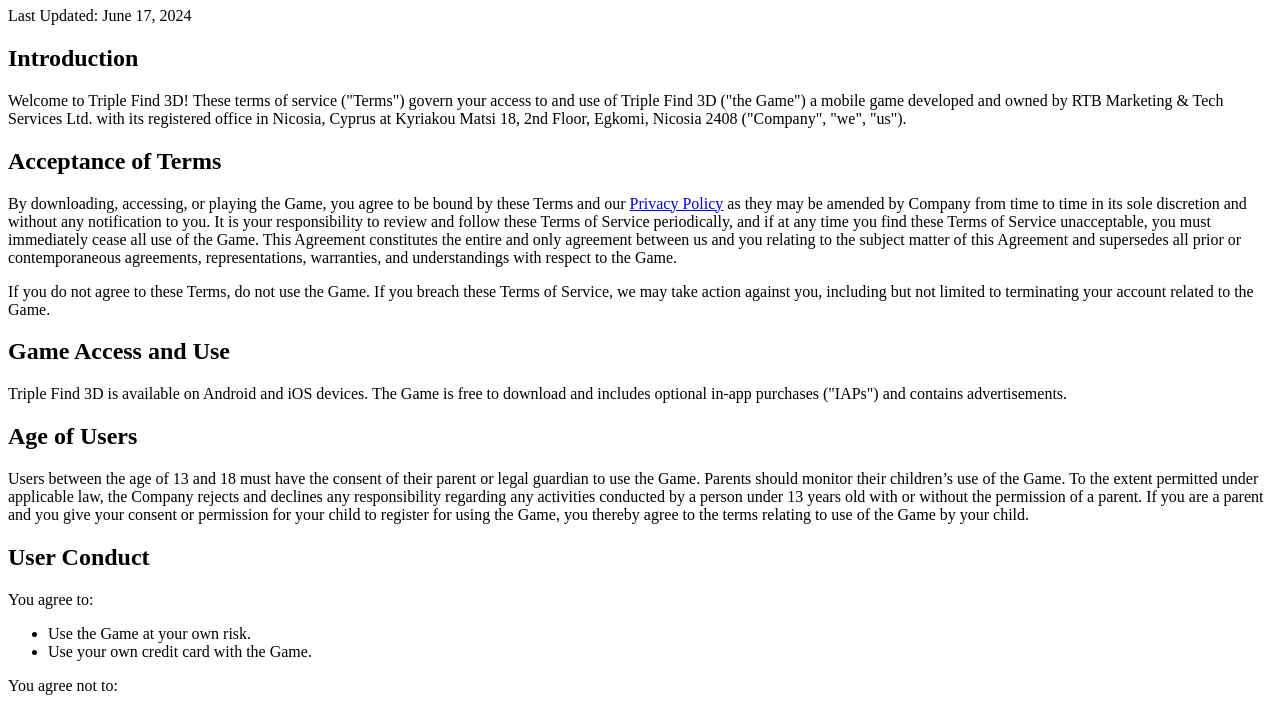
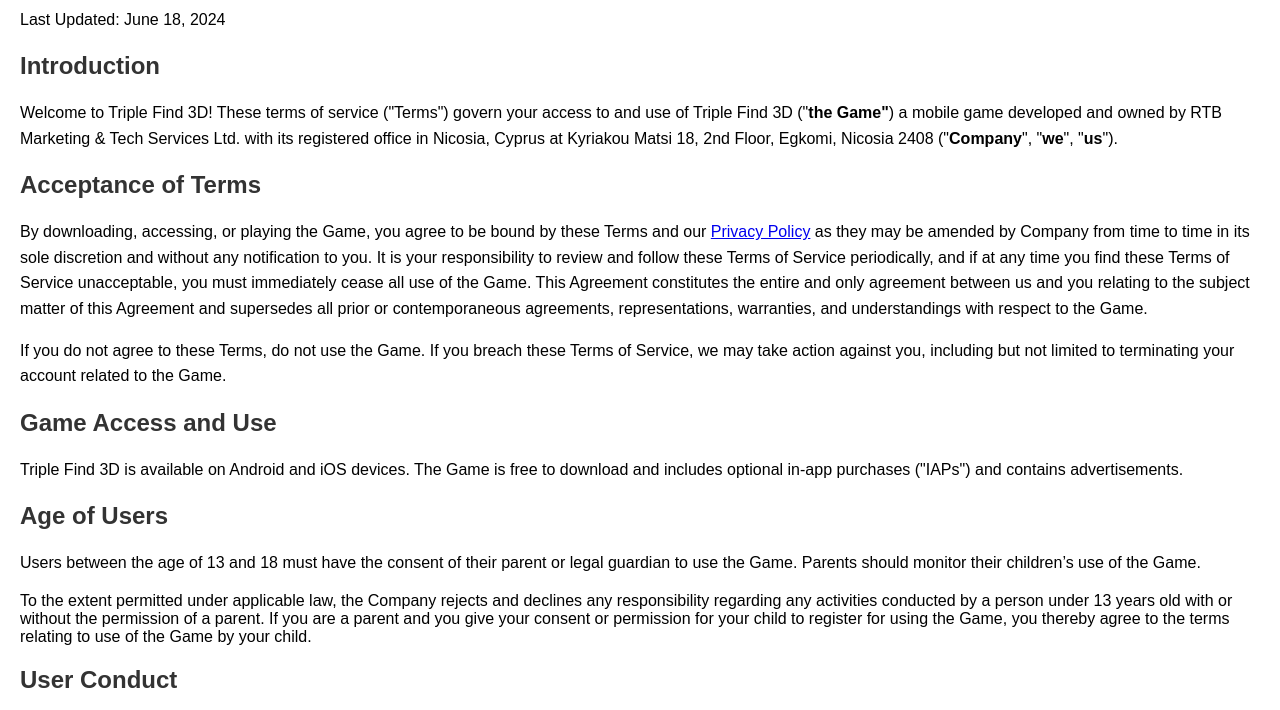
Before and after one commit to Bestgames-aiml/terms-of-service-triple-find, a plain HTML site: page index.html in a window 1280 px wide. Shown: the part 73-783 px from the top of the page. Drawn offline with Linux system fonts and the light colour scheme.

Commit message:
Update index.html

```diff
--- a/index.html
+++ b/index.html
@@ -4,13 +4,32 @@
     <meta charset="UTF-8">
     <meta name="viewport" content="width=device-width, initial-scale=1.0">
     <title>Terms of Service for Triple Find 3D</title>
+    <style>
+        body {
+            font-family: Arial, sans-serif;
+            margin: 20px;
+        }
+        h1, h2, h3 {
+            color: #333;
+        }
+        p {
+            line-height: 1.6;
+        }
+        ul {
+            margin: 10px 0;
+            padding: 0 20px;
+        }
+        li {
+            margin: 5px 0;
+        }
+    </style>
 </head>
 <body>
     <h1>Terms of Service for Triple Find 3D</h1>
-    <p>Last Updated: June 17, 2024</p>
+    <p>Last Updated: June 18, 2024</p>
 
     <h2>Introduction</h2>
-    <p>Welcome to Triple Find 3D! These terms of service ("Terms") govern your access to and use of Triple Find 3D ("the Game") a mobile game developed and owned by RTB Marketing & Tech Services Ltd. with its registered office in Nicosia, Cyprus at Kyriakou Matsi 18, 2nd Floor, Egkomi, Nicosia 2408 ("Company", "we", "us").</p>
+    <p>Welcome to Triple Find 3D! These terms of service ("Terms") govern your access to and use of Triple Find 3D ("<Strong>the Game"</Strong>) a mobile game developed and owned by RTB Marketing & Tech Services Ltd. with its registered office in Nicosia, Cyprus at Kyriakou Matsi 18, 2nd Floor, Egkomi, Nicosia 2408 ("<Strong>Company</Strong>", "<Strong>we</Strong>", "<Strong>us</Strong>").</p>
 
     <h2>Acceptance of Terms</h2>
     <p>By downloading, accessing, or playing the Game, you agree to be bound by these Terms and our <a href="https://bestgames-aiml.github.io/privacy-policy/">Privacy Policy</a> as they may be amended by Company from time to time in its sole discretion and without any notification to you. It is your responsibility to review and follow these Terms of Service periodically, and if at any time you find these Terms of Service unacceptable, you must immediately cease all use of the Game. This Agreement constitutes the entire and only agreement between us and you relating to the subject matter of this Agreement and supersedes all prior or contemporaneous agreements, representations, warranties, and understandings with respect to the Game.</p>
@@ -20,7 +39,8 @@
     <p>Triple Find 3D is available on Android and iOS devices. The Game is free to download and includes optional in-app purchases ("IAPs") and contains advertisements.</p>
 
     <h2>Age of Users</h2>
-    <p>Users between the age of 13 and 18 must have the consent of their parent or legal guardian to use the Game. Parents should monitor their children’s use of the Game. To the extent permitted under applicable law, the Company rejects and declines any responsibility regarding any activities conducted by a person under 13 years old with or without the permission of a parent. If you are a parent and you give your consent or permission for your child to register for using the Game, you thereby agree to the terms relating to use of the Game by your child.</p>
+    <p>Users between the age of 13 and 18 must have the consent of their parent or legal guardian to use the Game. Parents should monitor their children’s use of the Game.</p>
+    <p></p>To the extent permitted under applicable law, the Company rejects and declines any responsibility regarding any activities conducted by a person under 13 years old with or without the permission of a parent. If you are a parent and you give your consent or permission for your child to register for using the Game, you thereby agree to the terms relating to use of the Game by your child.</p>
 
     <h2>User Conduct</h2>
     <p>You agree to:</p>
@@ -52,7 +72,7 @@
     <p>The intellectual property rights in the Game and all content within it are owned by or licensed to us.</p>
 
     <h2>Licence</h2>
-    <p>Subject to your agreement and continuing compliance with these Terms, the Company grants you a non-exclusive, non-transferable, non-sublicensable, revocable, and limited license to access and use the Game for your own non-commercial entertainment purposes.</p>
+    <p>Subject to your agreement and continuing compliance with these Terms, the Company grants you a non-exclusive, non-transferable, non-sublicensable, revocable, and limited license to access and use the Game for your <Strong>own non-commercial entertainment purposes</Strong>.</p>
     <p>The following restrictions apply to the use of the Game:</p>
     <ul>
         <li>You shall not (or attempt to) purchase, sell, rent, or give away your account, and you shall use your account only for non-commercial purposes.</li>
@@ -87,7 +107,7 @@
     </address>
 
     <h2>In-App Purchases</h2>
-    <p>IAPs may include virtual currencies and other items that can be purchased for “real world” money. You may purchase with “real world” money a limited, non-transferable, non-sub-licensable, revocable virtual currencies, including but not limited to virtual cash, in-game coins, and all other kinds of in-game monies, all for use in the games; (a) virtual in-game items (virtual currency and virtual in-game items referred to collectively as “Virtual Items”); and (b) other goods or services within the Game for your personal and non-commercial entertainment. You are only allowed to purchase Virtual Items from authorized partners of the Company, not in any other way.</p>
+    <p>IAPs may include virtual currencies and other items that can be purchased for “real world” money. You may purchase with “real world” money a limited, non-transferable, non-sub-licensable, revocable virtual currencies, including but not limited to virtual cash, in-game coins, and all other kinds of in-game monies, all for use in the games; (a) virtual in-game items (virtual currency and virtual in-game items referred to collectively as “<Strong>Virtual Items</Strong>”); and (b) other goods or services within the Game for your personal and non-commercial entertainment. You are only allowed to purchase Virtual Items from authorized partners of the Company, not in any other way.</p>
     <p>Except when explicitly authorized by us:</p>
     <ul>
         <li>(i) Transfers of Virtual Items to other users are strictly prohibited.</li>
```
